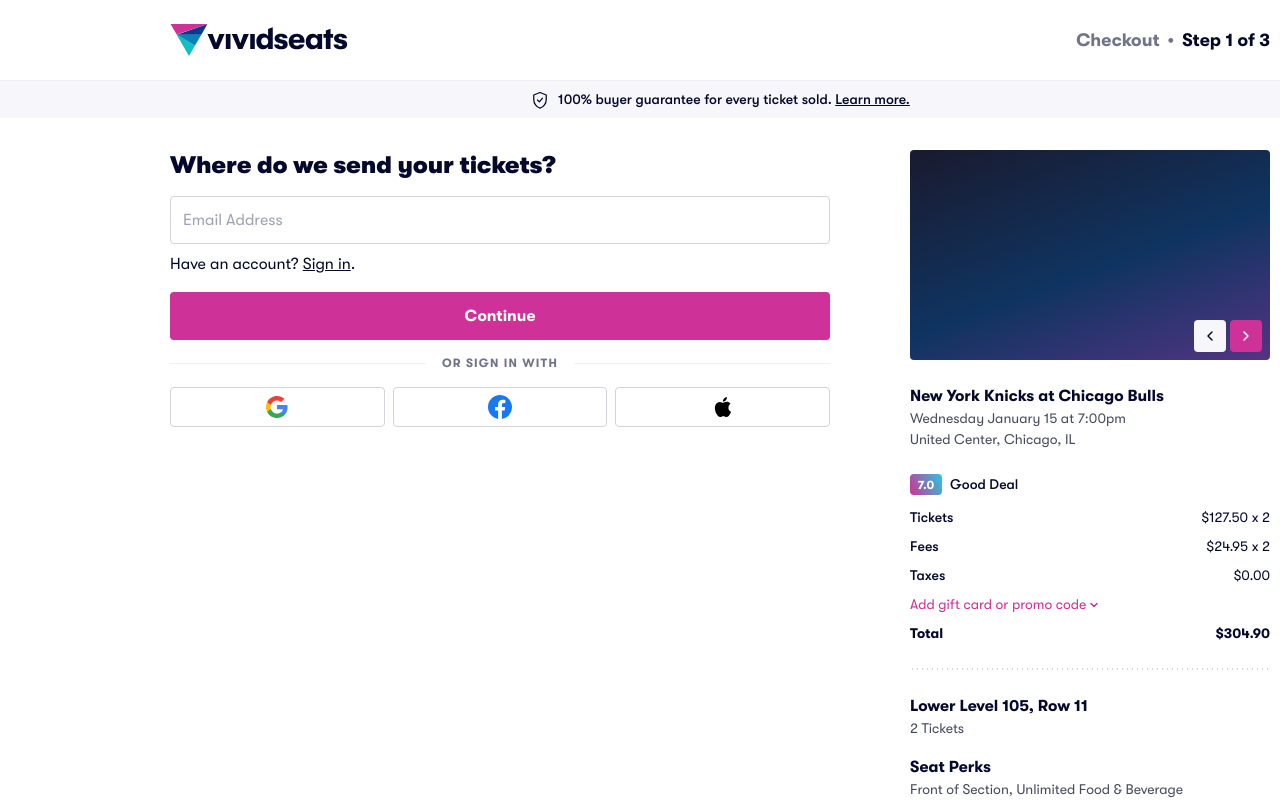
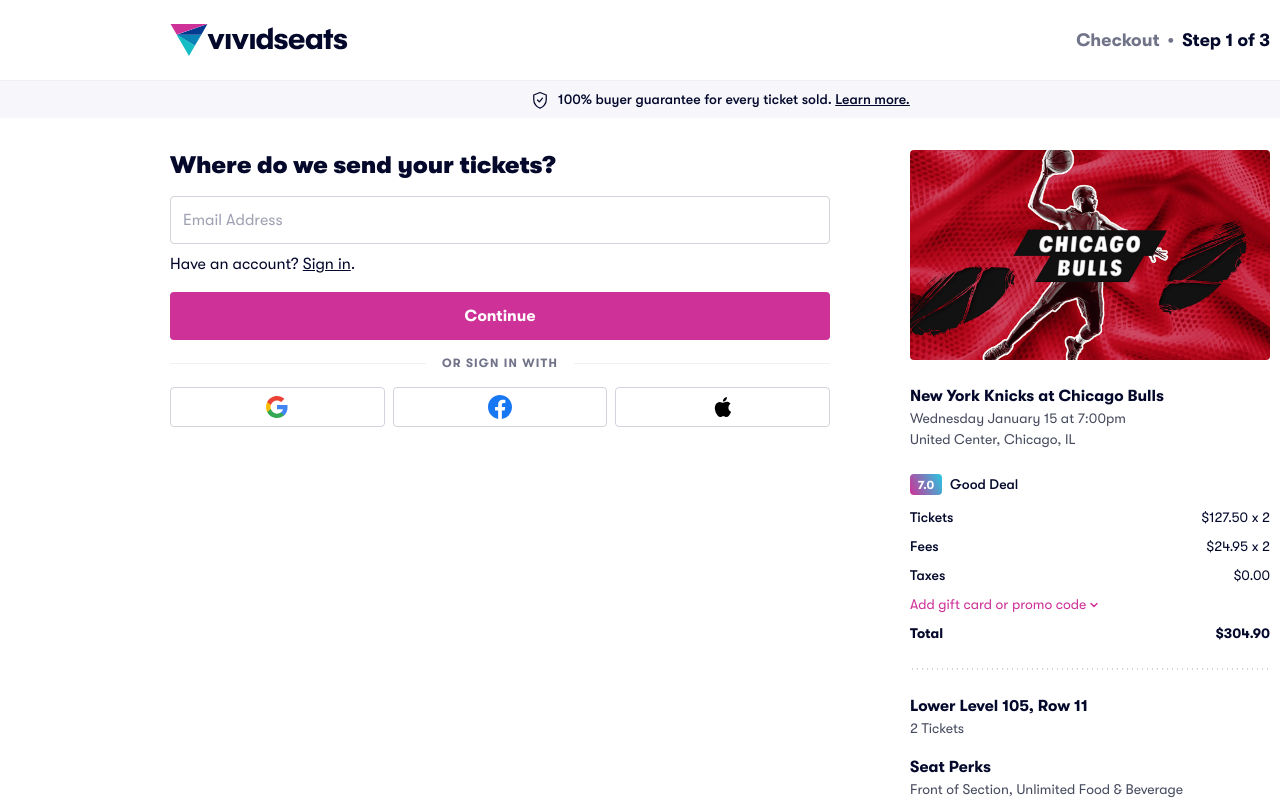
Before and after one commit to vivid-danny/checkout-prototype, a React (Vite) app: page /checkout/login in a window 1280 px wide. Shown: the top 800 px of the page. Built offline with nearby package versions, Linux system fonts and the light colour scheme.

Commit message:
carousel and img changes

```diff
--- a/src/index.css
+++ b/src/index.css
@@ -260,14 +260,14 @@
   width: 100%;
   height: 210px;
   border-radius: 4px;
-  background: linear-gradient(160deg, #1a1a2e 0%, #0f3460 55%, #533483 100%);
+  background: url("/img.jpg") center / cover no-repeat;
 }
 
 .sidebar-image-nav {
+  display: none;
   position: absolute;
   bottom: 8px;
   right: 8px;
-  display: flex;
   gap: 4px;
 }
 
```
Also changed, not shown: public/img.jpg (added).
